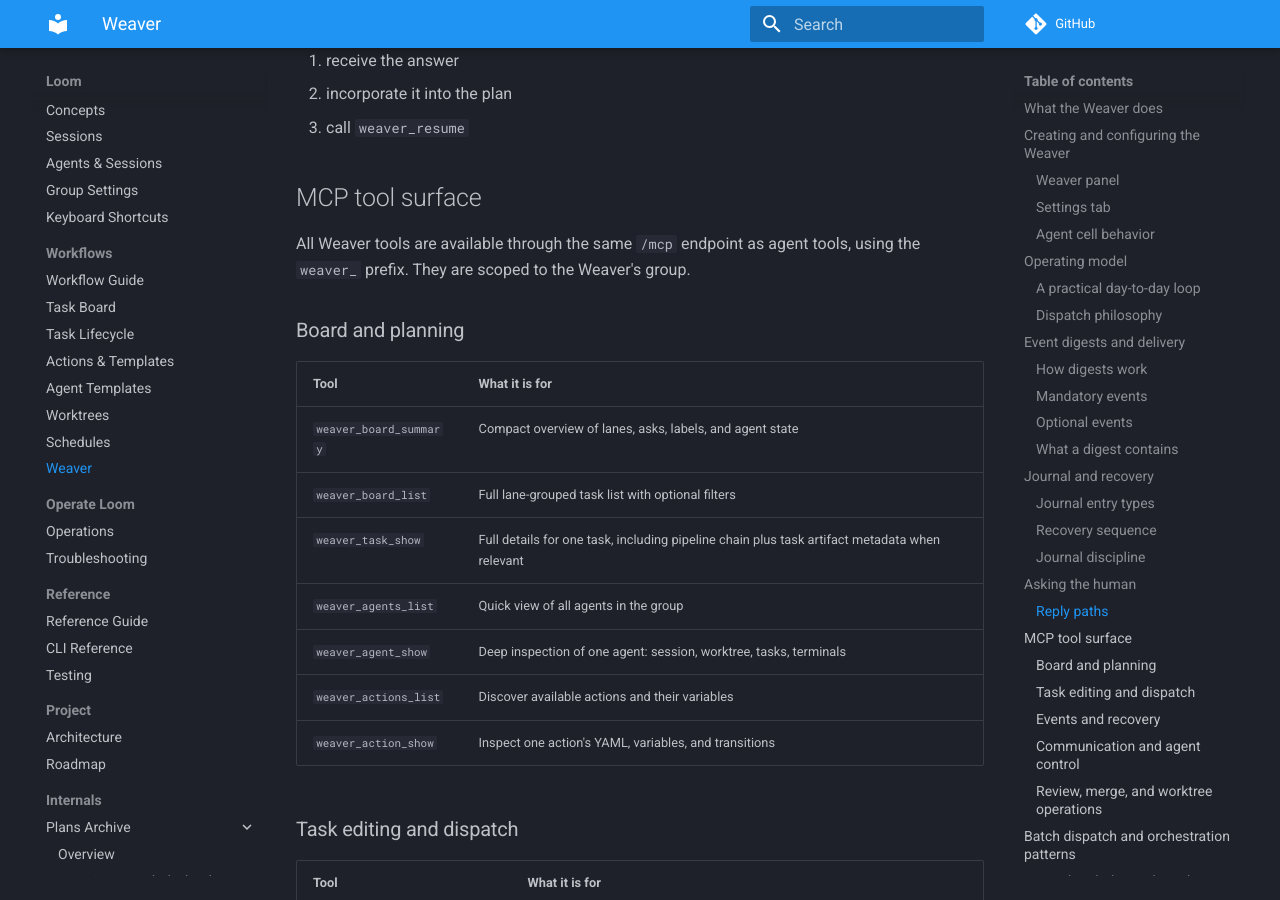
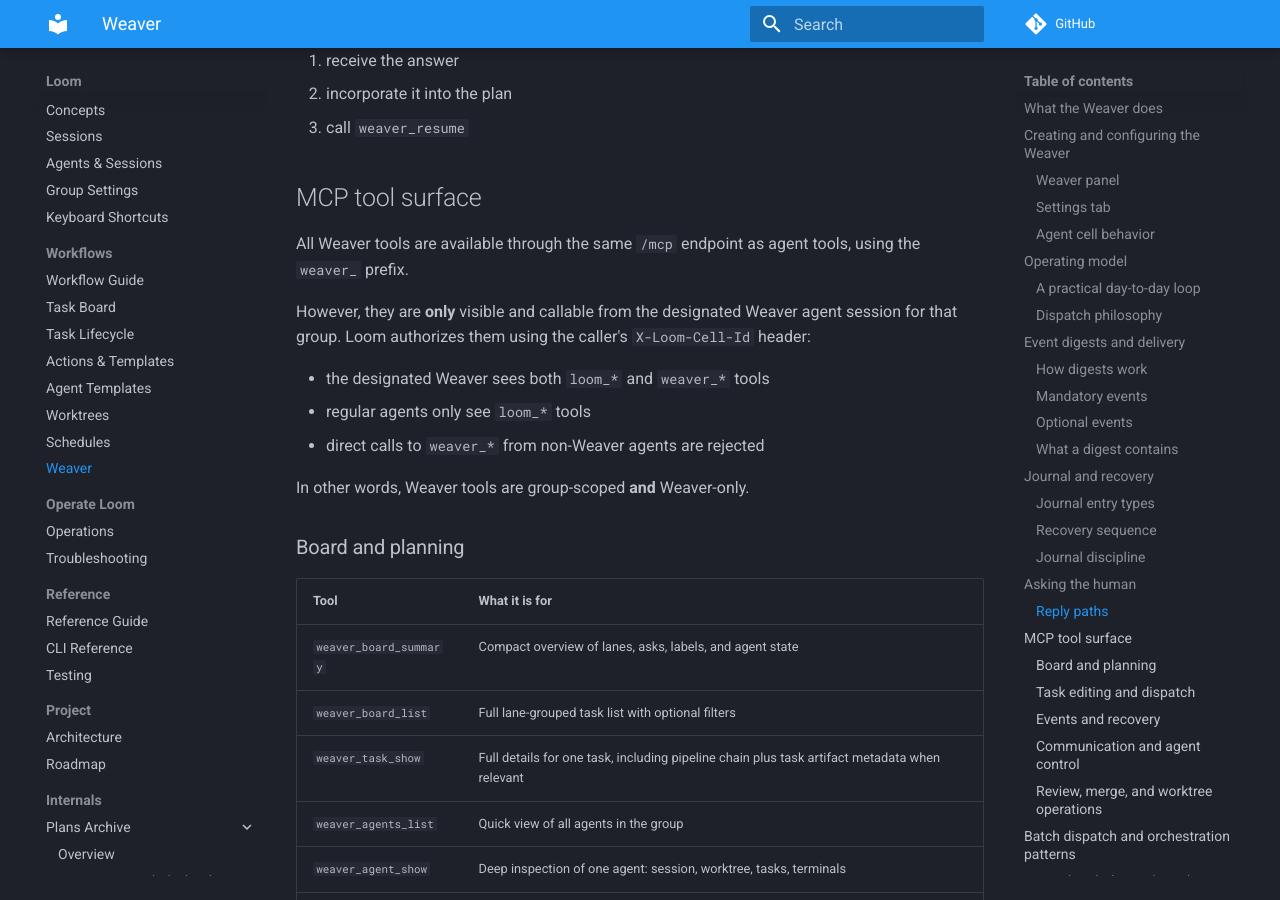
Before and after one commit to runtorque/torque, an MkDocs documentation site: the page built from docs/weaver.md, in a window 1280 px wide and 900 px high, scrolled down 6188 px. Built offline with MkDocs 1.6.1 and Material for MkDocs 9.7.7, drawn with Linux system fonts in a browser that asks for light colours; comment, search, counter and statistics services are not loaded.

Commit message:
Document Weaver-only MCP access

```diff
--- a/docs/weaver.md
+++ b/docs/weaver.md
@@ -217,7 +217,15 @@
 
 ## MCP tool surface
 
-All Weaver tools are available through the same `/mcp` endpoint as agent tools, using the `weaver_` prefix. They are scoped to the Weaver's group.
+All Weaver tools are available through the same `/mcp` endpoint as agent tools, using the `weaver_` prefix.
+
+However, they are **only** visible and callable from the designated Weaver agent session for that group. Loom authorizes them using the caller's `X-Loom-Cell-Id` header:
+
+- the designated Weaver sees both `loom_*` and `weaver_*` tools
+- regular agents only see `loom_*` tools
+- direct calls to `weaver_*` from non-Weaver agents are rejected
+
+In other words, Weaver tools are group-scoped **and** Weaver-only.
 
 ### Board and planning
 
```
Also changed, not shown: docs/plans/weaver.md (+1 -1 lines).
